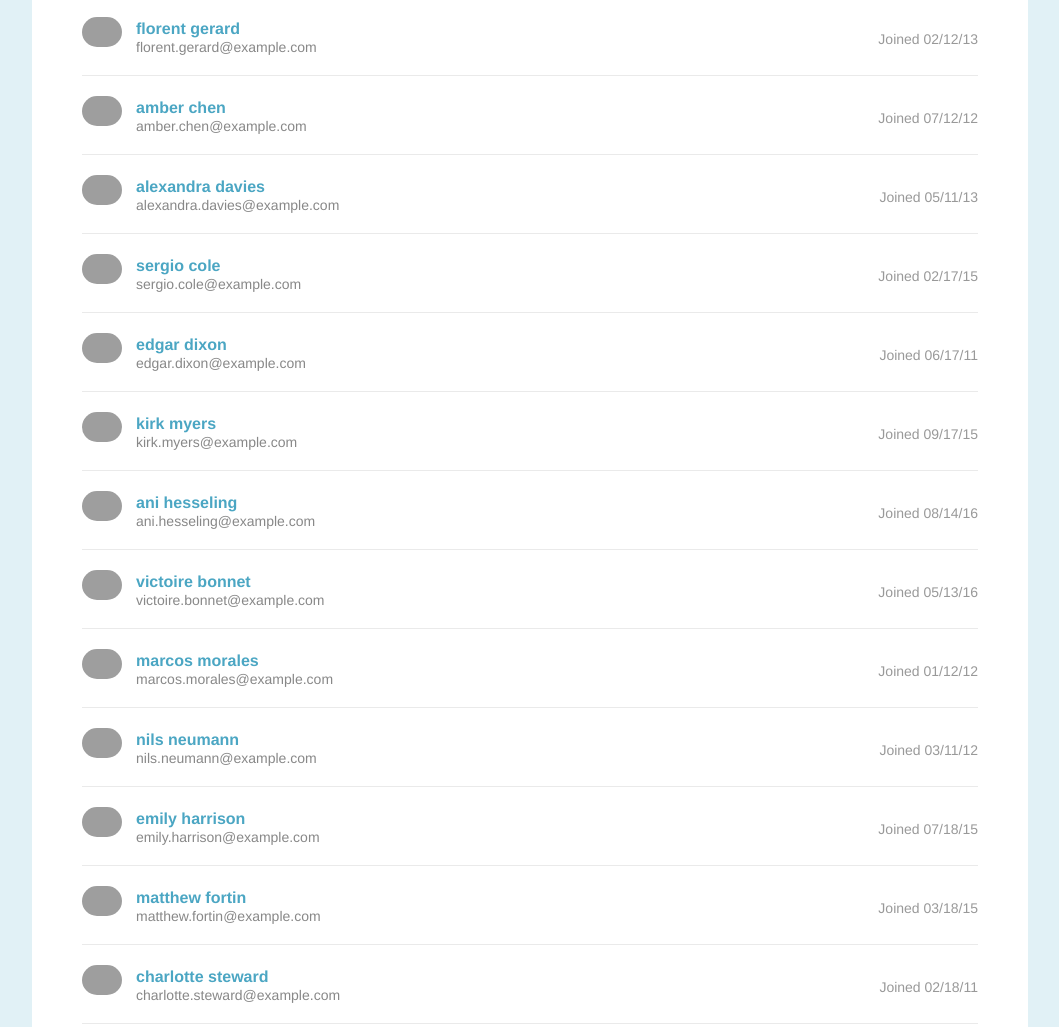
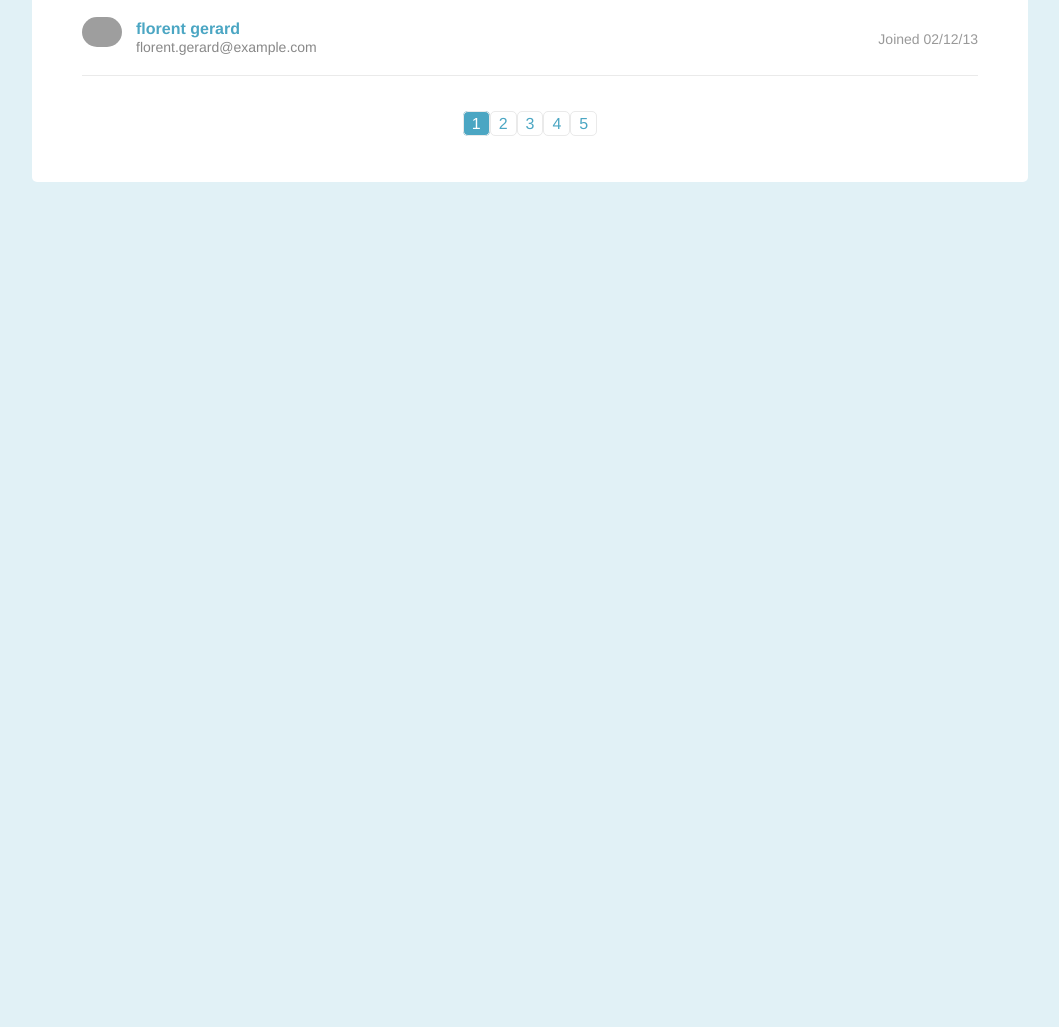
Before and after one commit to calebwaldner/project2-pagination-filter-v2, a plain HTML site: page student-list-examples/44students.html in a window 1280 px wide. Shown: the part 836-1863 px from the top of the page, without its empty margins (110-1169 px from the left). After the commit the page ends 1068 px from the top, so only its background shows below. Drawn offline with Linux system fonts and the light colour scheme; grey boxes are pictures that could not be loaded.

Commit message:
Adds pagination to other example html documents

```diff
--- a/student-list-examples/44students.html
+++ b/student-list-examples/44students.html
@@ -455,5 +455,6 @@
         </li>
       </ul>
     </div>
+    <script src="../js/script.js"></script>
   </body>
 </html>
```
Also changed, not shown: index.html (+0 -2 lines), student-list-examples/64students.html (+1 -0 lines), 1 other file.
